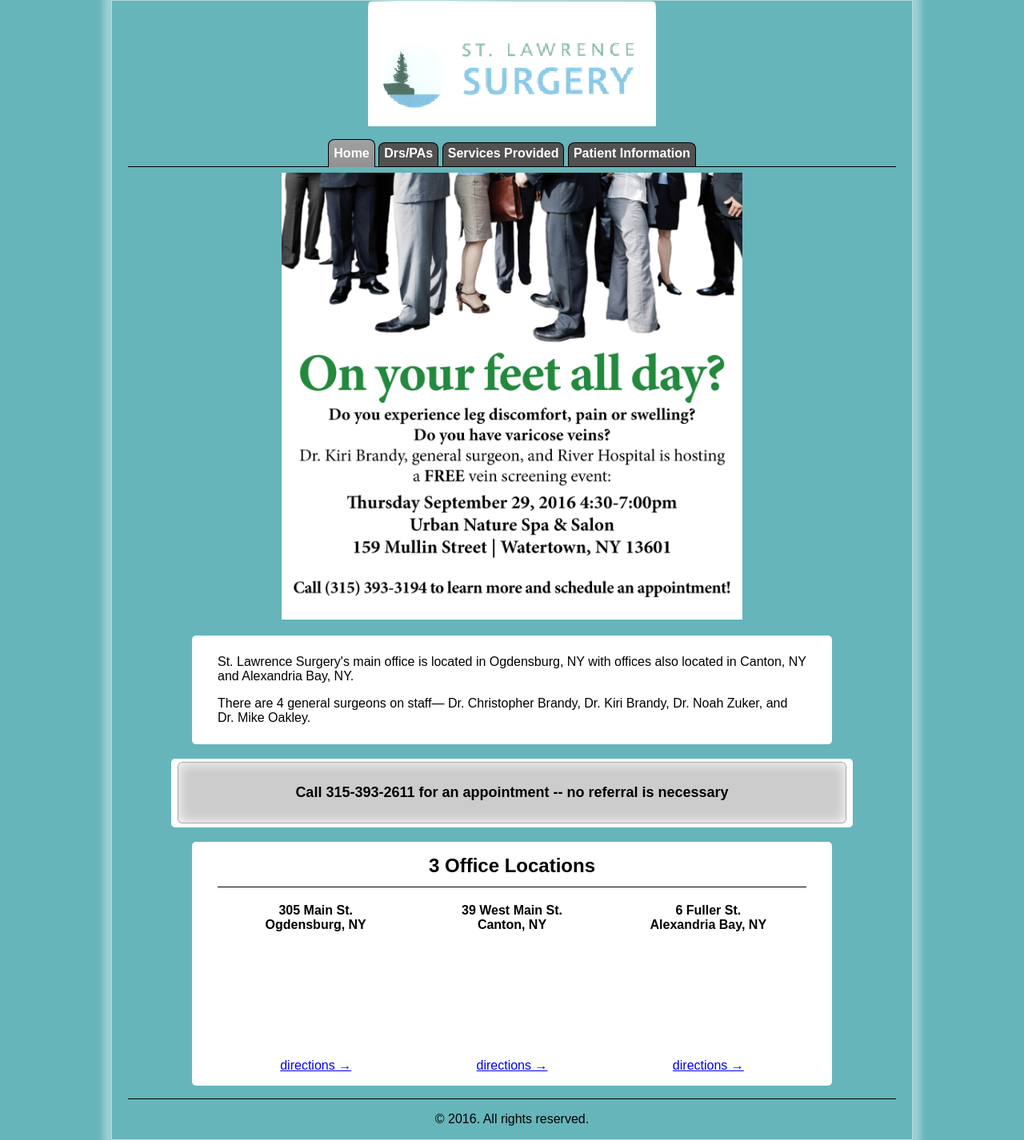
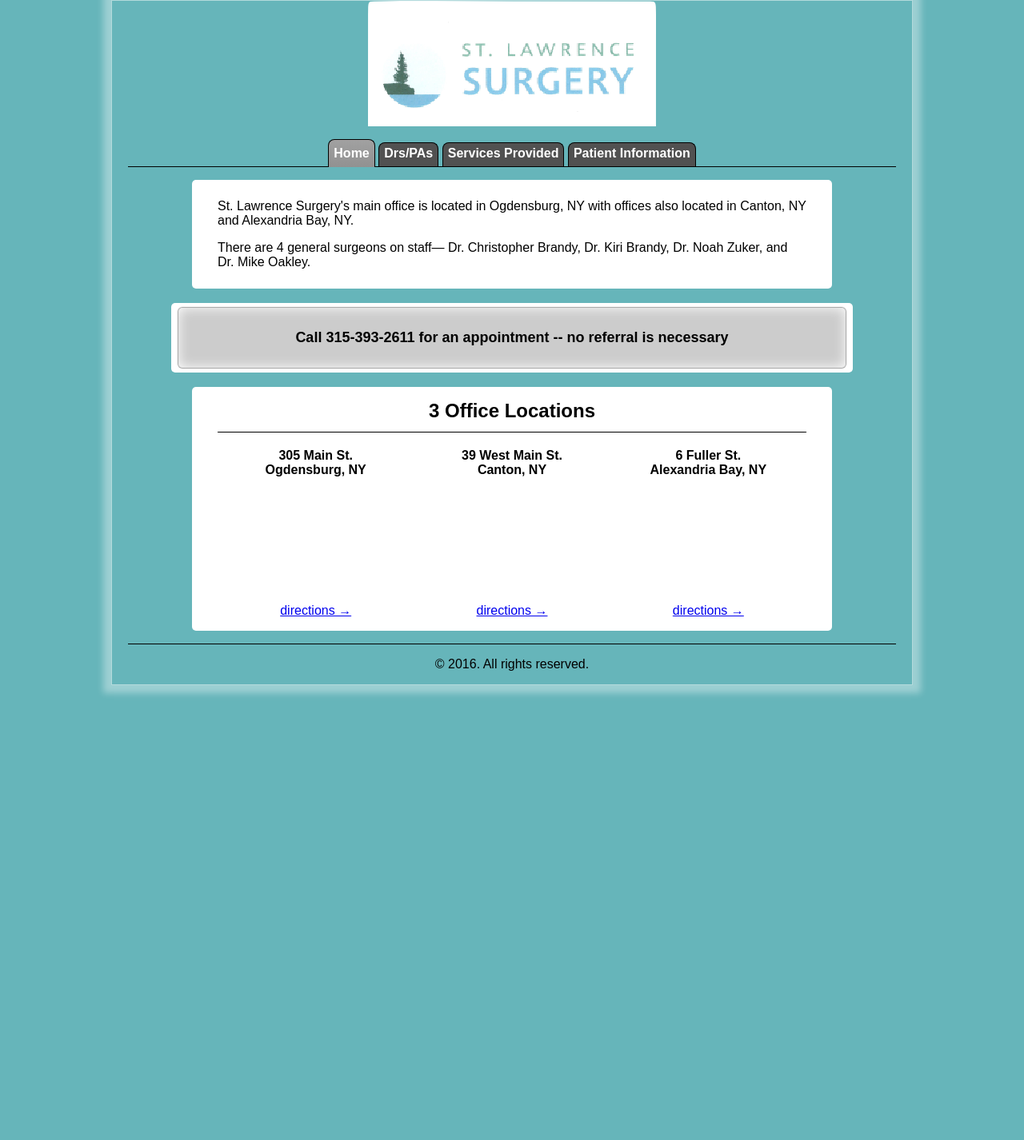
Before and after one commit to saintlawrencesurgery/saintlawrencesurgery.github.io, a Jekyll site: the page built from index.html, in a window 1280 px wide. Shown: the whole page at 80% size. Built offline with Jekyll 4.4.1, drawn with Linux system fonts in a browser that asks for light colours; nearby versions of some CDN libraries; after the commit the page ends 900 px from its top, so only the background shows below that.

Commit message:
Revert "Add image on homepage for Sept 2016 vein screening"
This reverts commit da74b496c123cdf2a1beebd5d4ccddc7fa215f93.

```diff
--- a/index.html
+++ b/index.html
@@ -4,10 +4,6 @@ title: Home
 nav_id: home
 uses_google_maps: t # we only check that this isn't nil, it doesn't matter what is set
 ---
-
-<div style="text-align:center;">
-  <img src="{{ site.baseurl }}/images/drbrandyveinscreening_September_2016.jpg" alt="Vein Screening Sept 2016" style="width:60%;" />
-</div>
 
 <section class="intro">
   <p>
```
Also changed, not shown: images/drbrandyveinscreening_September_2016.jpg (deleted).
